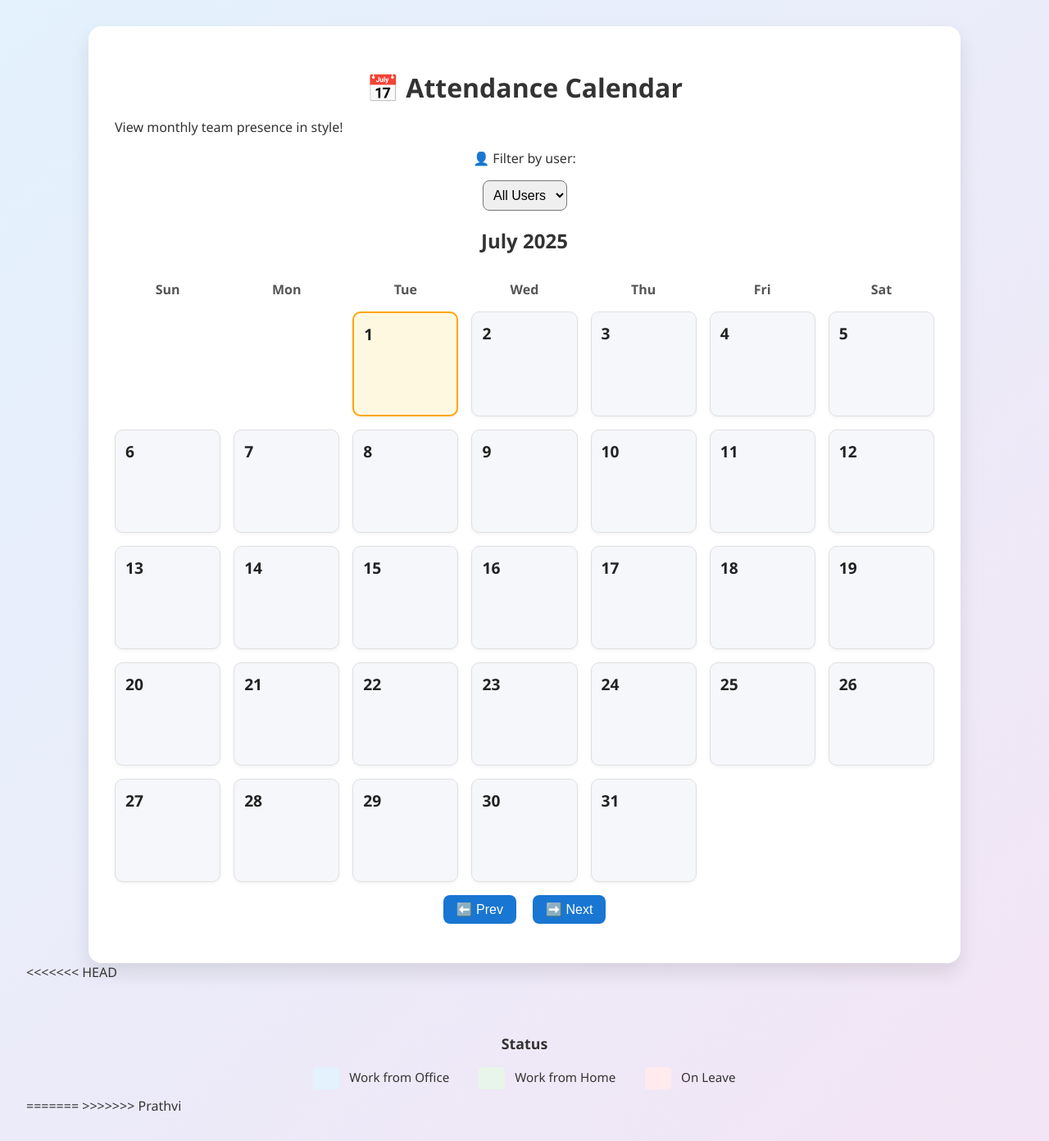
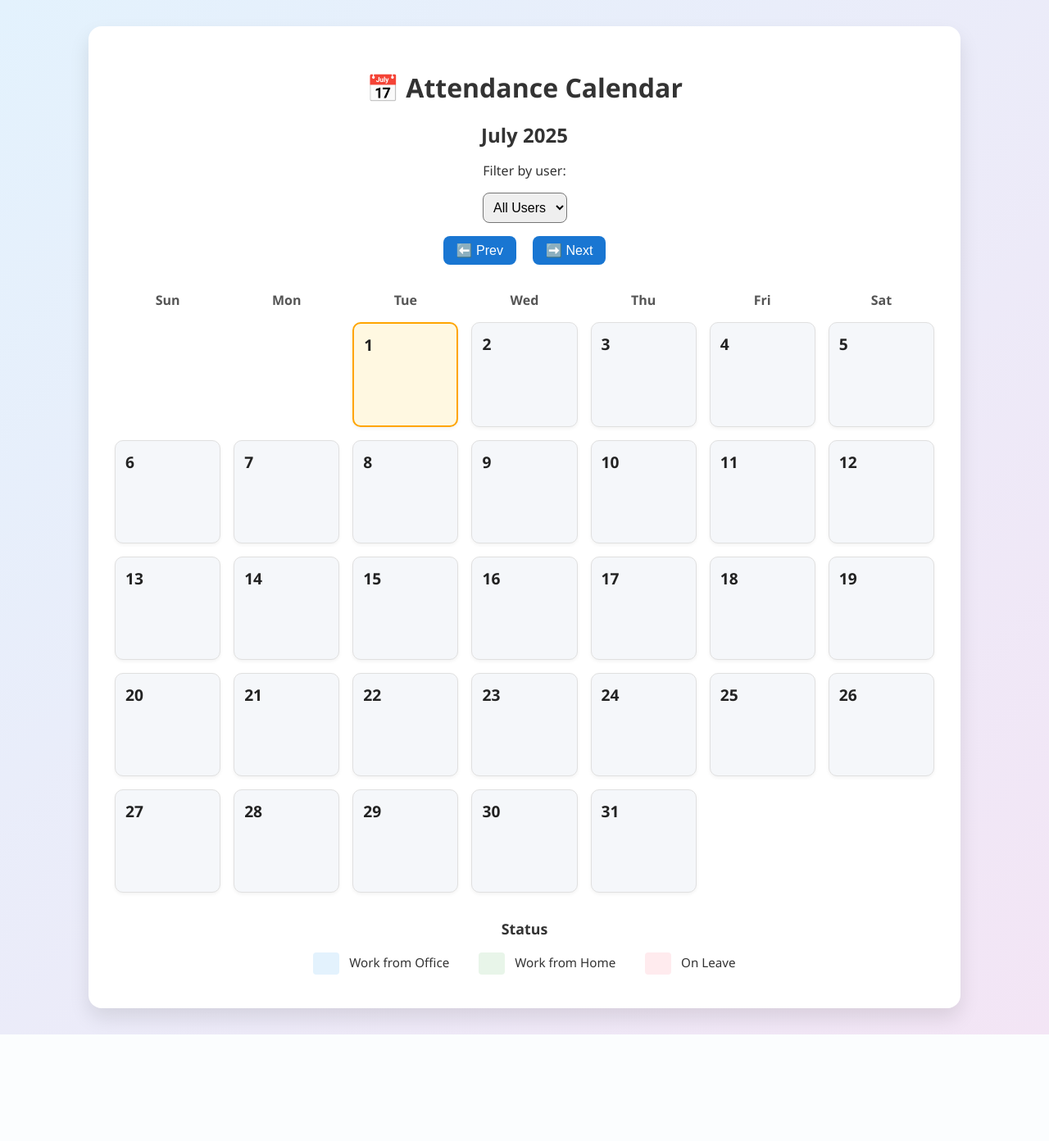
Before and after one commit to GPRaikar/Attendance-Tracker-Backend, a Flask app: page /calendar in a window 1280 px wide. Shown: the whole page at 82% size. After the commit the page ends 1262 px from the top, so only its background shows below. Run offline with Flask 3, Linux system fonts and the light colour scheme; data that the repository does not hold is empty.

Commit message:
Update calendar.html

```diff
--- a/templates/calendar.html
+++ b/templates/calendar.html
@@ -7,33 +7,19 @@
   <link rel="stylesheet" href="{{ url_for('static', filename='style.css') }}" />
 </head>
 <body>
-  <div class="zoom-wrapper">
   <div class="calendar-container">
-      <!-- 📅 Header -->
-      <div class="calendar-header">
     <h1>📅 Attendance Calendar</h1>
-        <p class="calendar-subtitle">View monthly team presence in style!</p>
-        <div class="filter-section">
-          <label for="userFilter">👤 Filter by user:</label>
+    <h2 id="monthLabel"></h2>
+
+    <label for="userFilter">Filter by user:</label>
     <select id="userFilter">
       <option value="">All Users</option>
     </select>
-        </div>
-      </div>
 
-      <!-- 🗓️ Month Label -->
-      <h2 id="monthLabel" class="calendar-month-label"></h2>
-
-      <!-- 📆 Calendar Grid -->
-      <div id="calendar"></div>
-
-      <!-- 🔄 Navigation -->
-      <div class="calendar-controls bottom-controls">
+    <div class="calendar-controls">
       <button id="prevMonth">⬅️ Prev</button>
       <button id="nextMonth">➡️ Next</button>
     </div>
-    </div>
-<<<<<<< HEAD
 
     <div id="calendar"></div>
 
@@ -43,8 +29,6 @@
       <div><span class="status wfh"></span> Work from Home</div>
       <div><span class="status leave"></span> On Leave</div>
     </div>
-=======
->>>>>>> Prathvi
   </div>
 
   <script src="{{ url_for('static', filename='calendar.js') }}"></script>
```
Lines whose indentation alone changed are shown as unchanged.
